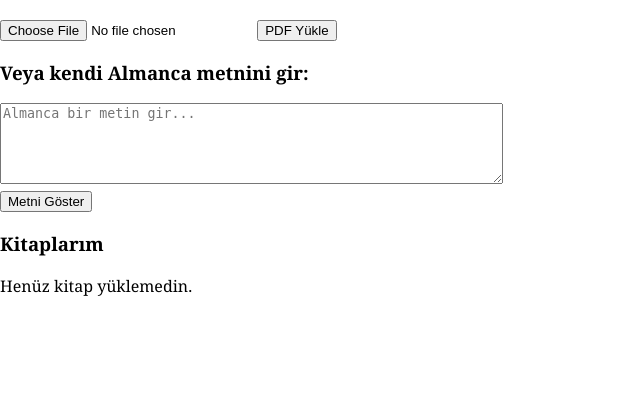
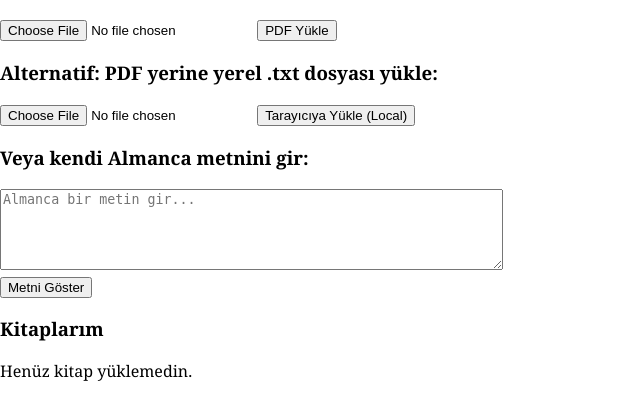
Before and after one commit to erenkoksoya/almepp, a Flask app: page / in a window 1280 px wide. Shown: the part 97-517 px from the top of the page, without its empty margins (0-640 px from the left). Run offline with Flask 3, Linux system fonts and the light colour scheme; parts of the project's set-up code (start-up, migrations or seed data) failed here and were passed over.

Commit message:
Update index.html

```diff
--- a/templates/index.html
+++ b/templates/index.html
@@ -21,6 +21,14 @@
             <input type="file" name="pdf" accept=".pdf" required>
             <button type="submit">PDF Yükle</button>
         </form>
+
+        <!-- Tarayıcıda sakla özelliği -->
+<section class="text-entry">
+    <h3>Alternatif: PDF yerine yerel .txt dosyası yükle:</h3>
+    <input type="file" id="fileInput" accept=".txt">
+    <button type="button" onclick="handleFileLocal()">Tarayıcıya Yükle (Local)</button>
+</section>
+
 
 <!-- Manuel Metin Giriş Alanı -->
 <section class="text-entry">
```
